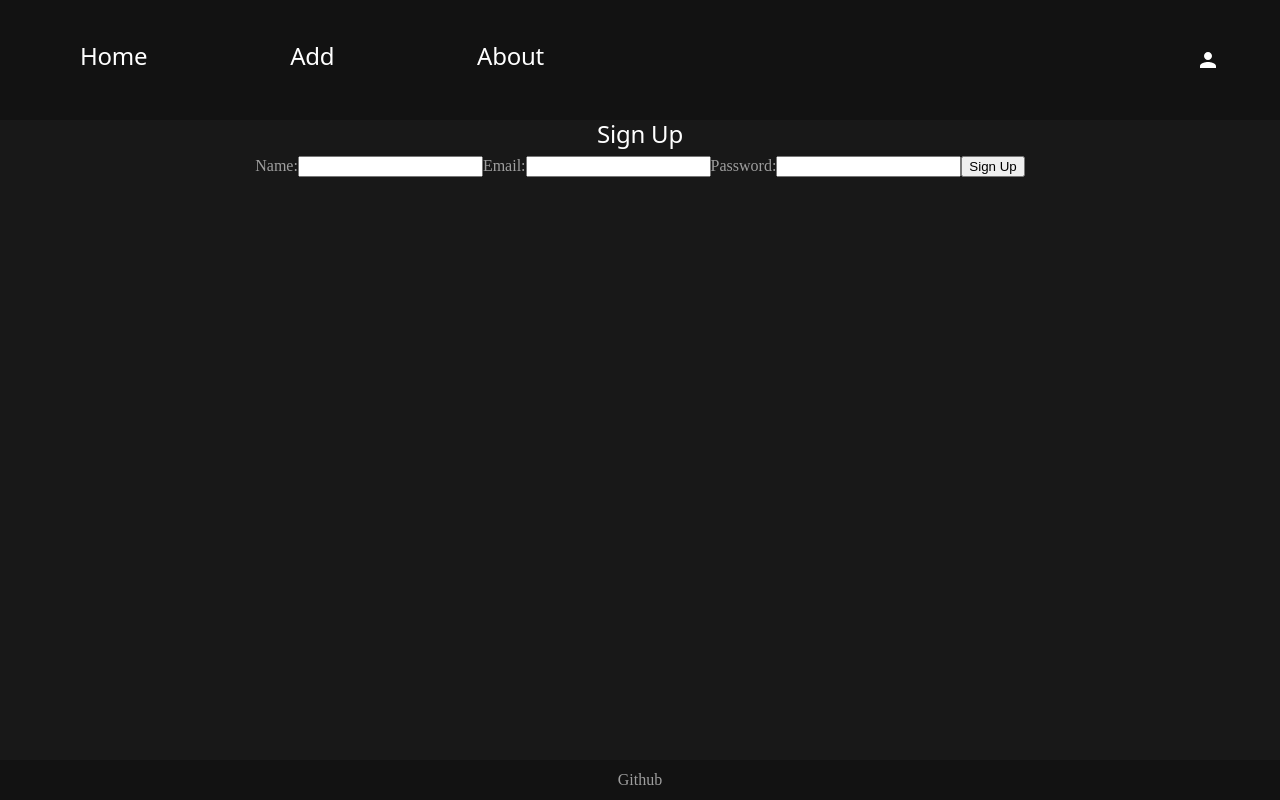
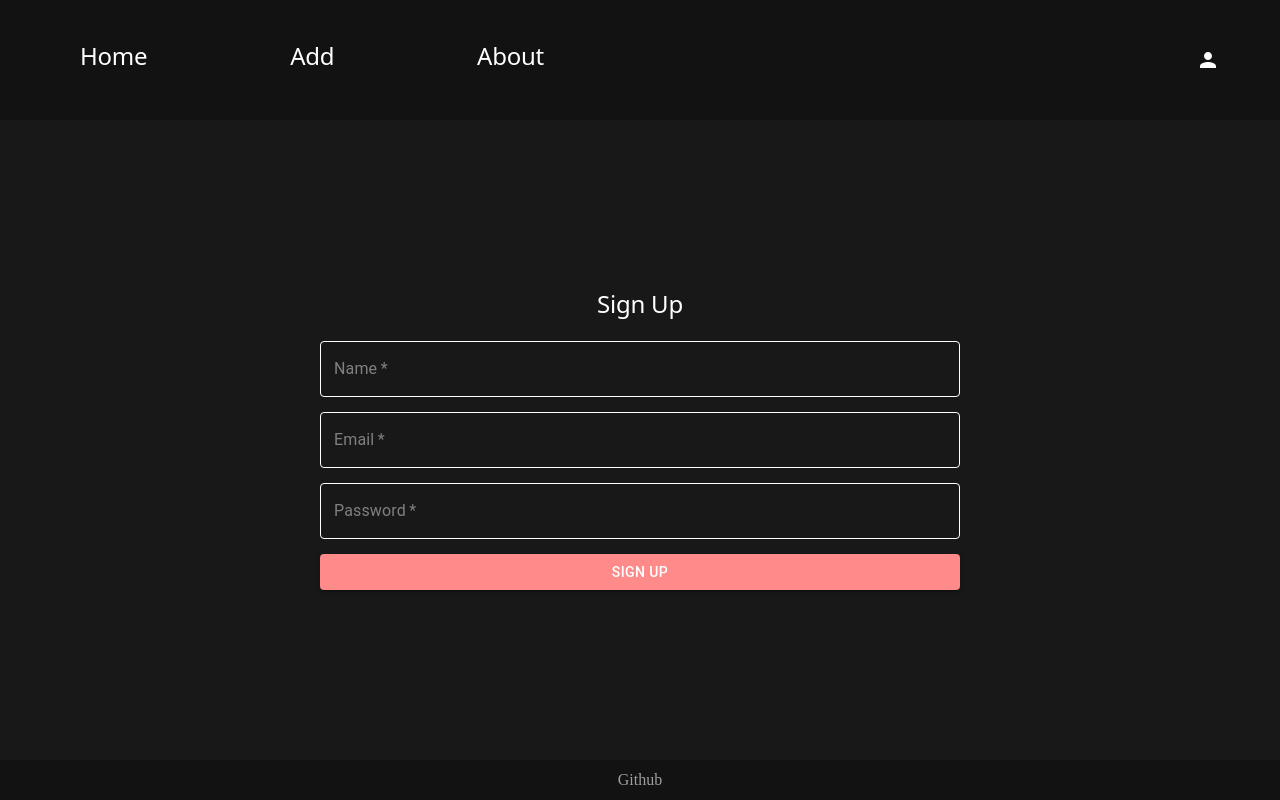
Before and after one commit to Argradi/FlowInk, a React app in the folder frontend/: page /signup in a window 1280 px wide. Built offline with nearby package versions, Linux system fonts and the light colour scheme; no server answers; the HTML template or start-up script is replaced by a standard one.

Commit message:
Some css added

```diff
--- a/frontend/src/components/Navbar/Navbar.css
+++ b/frontend/src/components/Navbar/Navbar.css
@@ -19,3 +19,17 @@
 a {
     color: black;
 }
+
+.modal-container {
+    position: absolute;
+    top: 50%;
+    left: 50%;
+    transform: translate(-50%, -50%);
+    width: 400px;
+    background-color: #121212;
+    border: 2px solid #000;
+    box-shadow: 24px;
+    padding: 32px;
+    border-radius: 8px;
+    text-align: center;
+}
--- a/frontend/src/components/Navbar/Navbar.jsx
+++ b/frontend/src/components/Navbar/Navbar.jsx
@@ -36,10 +36,10 @@ function Navbar() {
                         open={open}
                         onClose={handleClose}
                     >
-                        <Box>
+                        <Box className="modal-container">
                             <h2 id="child-modal-title">¿Desea cerrar sesion?</h2>
-                            <Button onClick={handleClose}>No</Button>
-                            <Button onClick={handleLogout}>Si</Button>
+                            <Button onClick={handleClose} sx={{ color: "white" }}>No</Button>
+                            <Button onClick={handleLogout} sx={{ color: "white" }}>Si</Button>
                         </Box>
                     </Modal>
                 </>
--- a/frontend/src/components/TattooCard/TattooCard.css
+++ b/frontend/src/components/TattooCard/TattooCard.css
@@ -1,8 +1,13 @@
 #tattoo-card{
     background-color: #121212;
     border-radius: 10px;
+    height: 75%;
 }
 
 #tattoo-card img{
     width: 100%;
+    height: 100%;
+    border-radius: 10px;
+    object-fit: cover;
+    object-position: center;
 }
--- a/frontend/src/pages/DetailsPage/DetailsPage.jsx
+++ b/frontend/src/pages/DetailsPage/DetailsPage.jsx
@@ -6,6 +6,7 @@ import TextField from '@mui/material/TextField';
 import InputAdornment from '@mui/material/InputAdornment';
 import IconButton from '@mui/material/IconButton';
 import SendIcon from '@mui/icons-material/Send';
+import Button from '@mui/material/Button';
 import './DetailsPage.css'
 
 function DetailsPage() {
@@ -92,16 +93,17 @@ function DetailsPage() {
             <div id="info-container">
                 <h3>{tattoo.userId.name}</h3>
                 <h2>{tattoo.title}</h2>
-                <hr />
-                <p>{tattoo.description}</p>
                 {user && user._id === tattoo.userId._id && (
                     <>
-                        <button onClick={deleteTatto}>Borrar</button>
+                        <Button onClick={deleteTatto} sx={{ color: '#b91f1f' }}>Borrar</Button>
                         <Link to={`/edit/${tattooId}`}>
-                            <button>Editar</button>
+                            <Button sx={{ color: "#FF8A8A" }}>Editar</Button>
                         </Link>
                     </>
                 )}
+                <Button onClick={likeTattoo}>Like {likes.length}</Button>
+                <hr />
+                <p>{tattoo.description}</p>
                 <hr />
                 <h2>Comentarios ({tattoo.comments.length})</h2>
                 <form onSubmit={handleSubmit} id="comment">
@@ -141,7 +143,6 @@ function DetailsPage() {
                     />
                 </form>
 
-                <button onClick={likeTattoo}>Like {likes.length}</button>
                 <div>
                     {tattoo.comments.map((comment) => {
                         return (
--- /dev/null
+++ b/frontend/src/pages/EditPage/EditPage.css
@@ -0,0 +1,8 @@
+.form-container {
+    display: flex;
+    flex-direction: column;
+    align-items: center;
+    justify-content: center;
+    width: 100%;
+    min-height: 80vh;
+}
--- a/frontend/src/pages/EditPage/EditPage.jsx
+++ b/frontend/src/pages/EditPage/EditPage.jsx
@@ -1,11 +1,15 @@
 import axios from "axios"
 import { useEffect, useState } from "react"
 import { useNavigate, useParams } from "react-router-dom"
+import TextField from '@mui/material/TextField';
+import Button from '@mui/material/Button';
+import Box from '@mui/material/Box'
+import './EditPage.css'
 
 function AddPage() {
     const navigate = useNavigate()
 
-    const [ tattoo, setTattoo ] = useState({})
+    const [tattoo, setTattoo] = useState({})
 
     const { tattooId } = useParams()
 
@@ -49,40 +53,62 @@ function AddPage() {
             })
     }
 
-    return(
-        <>
-            <h3>AddPage</h3>
-            <form onSubmit={handleSubmit}>
-                <label>
-                    Title:
-                    <input
-                        type="text"
+    return (
+        <div className='form-container'>
+            <Box
+                component="form"
+                onSubmit={handleSubmit}
+                sx={{
+                    display: 'flex',
+                    flexDirection: 'column',
+                    gap: '15px',
+                    width: '50%',
+                    minWidth: '300px'
+                }}
+            >
+                <h3>Edit</h3>
+                <TextField
+                    className="add-field"
+                    label="Title"
+                    variant="outlined"
                     name="title"
                     value={tattoo.title}
                     onChange={handleChange}
+                    required
+                    fullWidth
+                    sx={{
+                        "& .MuiInputBase-input": { color: "white" },
+                        "& .MuiInputLabel-root": { color: "gray" },
+                        "& .MuiOutlinedInput-root": {
+                            "& fieldset": { borderColor: "white" },
+                            "&.Mui-focused fieldset": { borderColor: "#FF8A8A" },
+                        },
+                    }}
                 />
-                </label>
-                <label>
-                    Description:
-                    <textarea
-                        type="text"
+                <TextField
+                    className="add-field"
+                    label="Description"
+                    variant="outlined"
                     name="description"
                     value={tattoo.description}
                     onChange={handleChange}
+                    required
+                    fullWidth
+                    multiline
+                    sx={{
+                        "& .MuiInputBase-input": { color: "white" },
+                        "& .MuiInputLabel-root": { color: "gray" },
+                        "& .MuiOutlinedInput-root": {
+                            "& fieldset": { borderColor: "white" },
+                            "&.Mui-focused fieldset": { borderColor: "#FF8A8A" },
+                        },
+                    }}
                 />
-                </label>
-                <label>
-                    Image:
-                    <input
-                        type="text"
-                        name="image"
-                        value={tattoo.image}
-                        onChange={handleChange}
-                    />
-                </label>
-                <button>Editar</button>
-            </form>
-        </>
+                <Button type="submit" variant="contained" sx={{ backgroundColor: "#FF8A8A" }}>
+                    Editar
+                </Button>
+            </Box>
+        </div>
     )
 }
 
--- /dev/null
+++ b/frontend/src/pages/LoginPage/LoginPage.css
@@ -0,0 +1,8 @@
+.form-container {
+    display: flex;
+    flex-direction: column;
+    align-items: center;
+    justify-content: center;
+    width: 100%;
+    min-height: 80vh;
+}
--- a/frontend/src/pages/LoginPage/LoginPage.jsx
+++ b/frontend/src/pages/LoginPage/LoginPage.jsx
@@ -2,14 +2,18 @@ import { Link, useNavigate } from 'react-router-dom'
 import axios from "axios"
 import { useState, useContext } from "react"
 import { AuthContext } from "../../context/auth.context"
+import TextField from '@mui/material/TextField'
+import Button from '@mui/material/Button'
+import Box from '@mui/material/Box'
+import './LoginPage.css'
 
 function LoginPage() {
     const navigate = useNavigate()
 
     const { authenticateUser } = useContext(AuthContext)
 
-    const [ email, setEmail ] = useState("")
-    const [ password, setPassword ] = useState("")
+    const [email, setEmail] = useState("")
+    const [password, setPassword] = useState("")
 
     const handleSubmit = (e) => {
         e.preventDefault()
@@ -29,36 +33,68 @@ function LoginPage() {
             .catch((err) => console.log("Error al hacer login:", err.response?.data?.message))
     }
 
-    return(
-        <>
-            <div>
+    return (
+        <div className='form-container'>
+            <Box
+                component="form"
+                onSubmit={handleSubmit}
+                sx={{
+                    display: 'flex',
+                    flexDirection: 'column',
+                    gap: '15px',
+                    width: '50%',
+                    minWidth: '300px'
+                }}
+            >
                 <h2>Login</h2>
-                <form onSubmit={handleSubmit}>
-                    <label>
-                        Email:
-                        <input
-                            type="email"
+                <TextField
+                    label="Email"
+                    variant="outlined"
                     name="email"
                     value={email}
                     onChange={(e) => setEmail(e.target.value)}
+                    required
+                    fullWidth
+                    sx={{
+                        "& .MuiInputBase-input": { color: "white" },
+                        "& .MuiInputLabel-root": { color: "gray" },
+                        "& .MuiOutlinedInput-root": {
+                            "& fieldset": { borderColor: "white" },
+                            "&.Mui-focused fieldset": { borderColor: "#FF8A8A" },
+                        },
+                    }}
                 />
-                    </label>
 
-                    <label>
-                        Password:
-                        <input
+                <TextField
                     type="password"
+                    label="Password"
+                    variant="outlined"
                     name="password"
                     value={password}
                     onChange={(e) => setPassword(e.target.value)}
+                    required
+                    fullWidth
+                    sx={{
+                        "& .MuiInputBase-input": { color: "white" },
+                        "& .MuiInputLabel-root": { color: "gray" },
+                        "& .MuiOutlinedInput-root": {
+                            "& fieldset": { borderColor: "white" },
+                            "&.Mui-focused fieldset": { borderColor: "#FF8A8A" },
+                        },
+                    }}
                 />
-                    </label>
 
-                    <button>Login</button>
-                </form>
-                <Link to={"/signup"}>Sign Up</Link>
+                <Button type="submit" variant="contained" sx={{ backgroundColor: "#FF8A8A" }}>
+                    Login
+                </Button>
+            </Box>
+
+            <Link to={"/signup"}>
+                <Button>
+                    Sign Up
+                </Button>
+            </Link>
         </div>
-        </>
     )
 }
 
--- /dev/null
+++ b/frontend/src/pages/SignUpPage/SignUpPage.css
@@ -0,0 +1,8 @@
+.form-container {
+    display: flex;
+    flex-direction: column;
+    align-items: center;
+    justify-content: center;
+    width: 100%;
+    min-height: 80vh;
+}
--- a/frontend/src/pages/SignUpPage/SignUpPage.jsx
+++ b/frontend/src/pages/SignUpPage/SignUpPage.jsx
@@ -1,13 +1,17 @@
 import axios from "axios"
 import { useState } from "react"
 import { useNavigate } from "react-router-dom"
+import TextField from '@mui/material/TextField'
+import Button from '@mui/material/Button'
+import Box from '@mui/material/Box'
+import './SignUpPage.css'
 
 function SignUpPage() {
     const navigate = useNavigate()
 
-    const [ name, setName ] = useState("")
-    const [ email, setEmail ] = useState("")
-    const [ password, setPassword ] = useState("")
+    const [name, setName] = useState("")
+    const [email, setEmail] = useState("")
+    const [password, setPassword] = useState("")
 
     const handleSubmit = (e) => {
         e.preventDefault()
@@ -27,45 +31,81 @@ function SignUpPage() {
             .catch((err) => console.log("Error al hacer signup:", err.response?.data?.message))
     }
 
-    return(
-        <>
-            <div>
+    return (
+        <div className='form-container'>
+            <Box
+                component="form"
+                onSubmit={handleSubmit}
+                sx={{
+                    display: 'flex',
+                    flexDirection: 'column',
+                    gap: '15px',
+                    width: '50%',
+                    minWidth: '300px'
+                }}
+            >
                 <h2>Sign Up</h2>
-                <form onSubmit={handleSubmit}>
-                    <label htmlFor="">
-                        Name:
-                        <input
-                            type="text"
+
+                <TextField
+                    label="Name"
+                    variant="outlined"
                     name="name"
                     value={name}
                     onChange={(e) => setName(e.target.value)}
+                    required
+                    fullWidth
+                    sx={{
+                        "& .MuiInputBase-input": { color: "white" },
+                        "& .MuiInputLabel-root": { color: "gray" },
+                        "& .MuiOutlinedInput-root": {
+                            "& fieldset": { borderColor: "white" },
+                            "&.Mui-focused fieldset": { borderColor: "#FF8A8A" },
+                        },
+                    }}
                 />
-                    </label>
 
-                    <label htmlFor="">
-                        Email:
-                        <input
-                            type="email"
+                <TextField
+                    label="Email"
+                    variant="outlined"
                     name="email"
                     value={email}
                     onChange={(e) => setEmail(e.target.value)}
+                    required
+                    fullWidth
+                    sx={{
+                        "& .MuiInputBase-input": { color: "white" },
+                        "& .MuiInputLabel-root": { color: "gray" },
+                        "& .MuiOutlinedInput-root": {
+                            "& fieldset": { borderColor: "white" },
+                            "&.Mui-focused fieldset": { borderColor: "#FF8A8A" },
+                        },
+                    }}
                 />
-                    </label>
 
-                    <label htmlFor="">
-                        Password:
-                        <input
+                <TextField
                     type="password"
+                    label="Password"
+                    variant="outlined"
                     name="password"
                     value={password}
                     onChange={(e) => setPassword(e.target.value)}
+                    required
+                    fullWidth
+                    sx={{
+                        "& .MuiInputBase-input": { color: "white" },
+                        "& .MuiInputLabel-root": { color: "gray" },
+                        "& .MuiOutlinedInput-root": {
+                            "& fieldset": { borderColor: "white" },
+                            "&.Mui-focused fieldset": { borderColor: "#FF8A8A" },
+                        },
+                    }}
                 />
-                    </label>
 
-                    <button>Sign Up</button>
-                </form>
+                <Button type="submit" variant="contained" sx={{ backgroundColor: "#FF8A8A" }}>
+                    Sign Up
+                </Button>
+            </Box>
         </div>
-        </>
     )
 }
 
```
Lines whose indentation alone changed are shown as unchanged.
